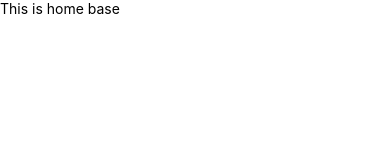
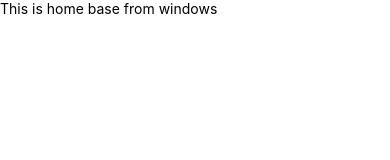
Before and after one commit to chrisc13/PartySoft, a React Native app in the folder partysoft/: screen / in a window 390 px wide. Shown: the top 160 px of the page. Built offline with nearby package versions, Linux system fonts and the light colour scheme.

Commit message:
windows push

```diff
--- a/partysoft/App.js
+++ b/partysoft/App.js
@@ -10,7 +10,7 @@ const styles = StyleSheet.create({
 export default function App() {
   return (
     <View style={styles.container}>
-      <Text>This is home base</Text>
+      <Text>This is home base from windows</Text>
     </View>
   );
 };
```
